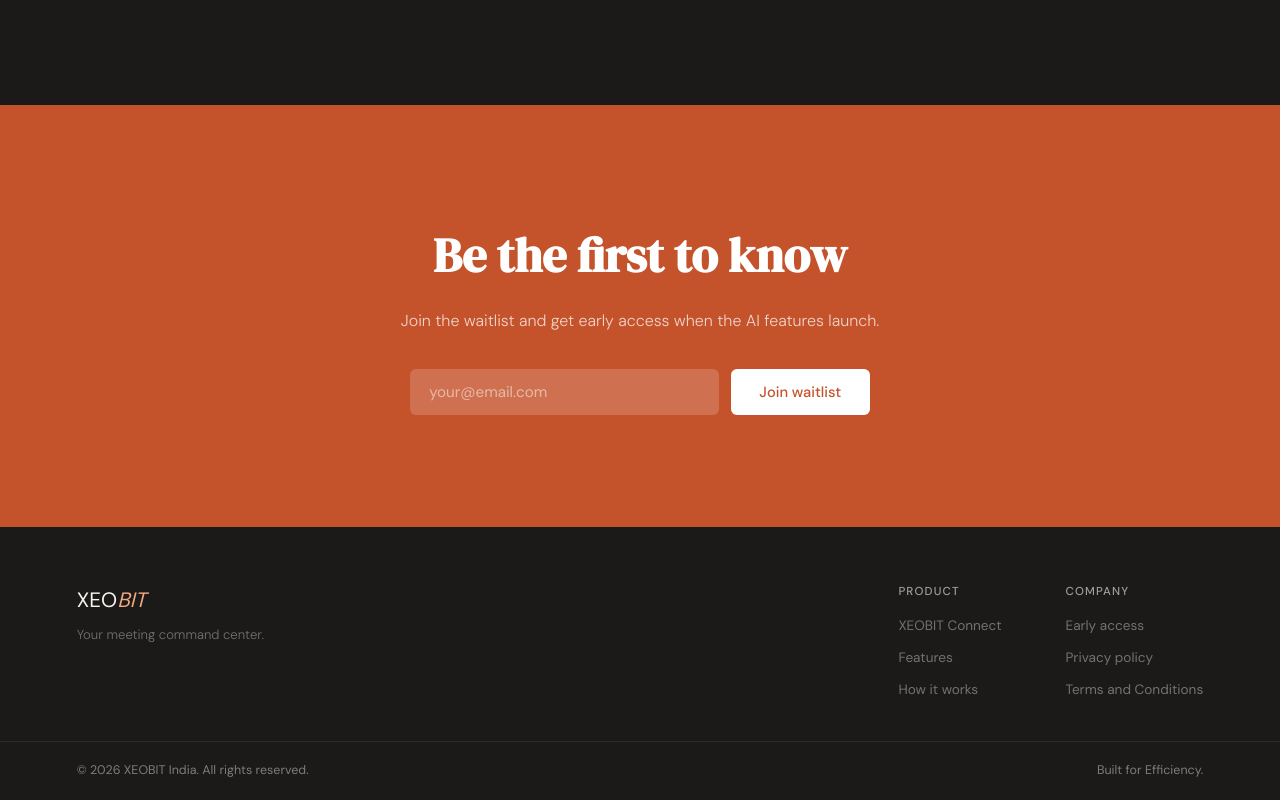
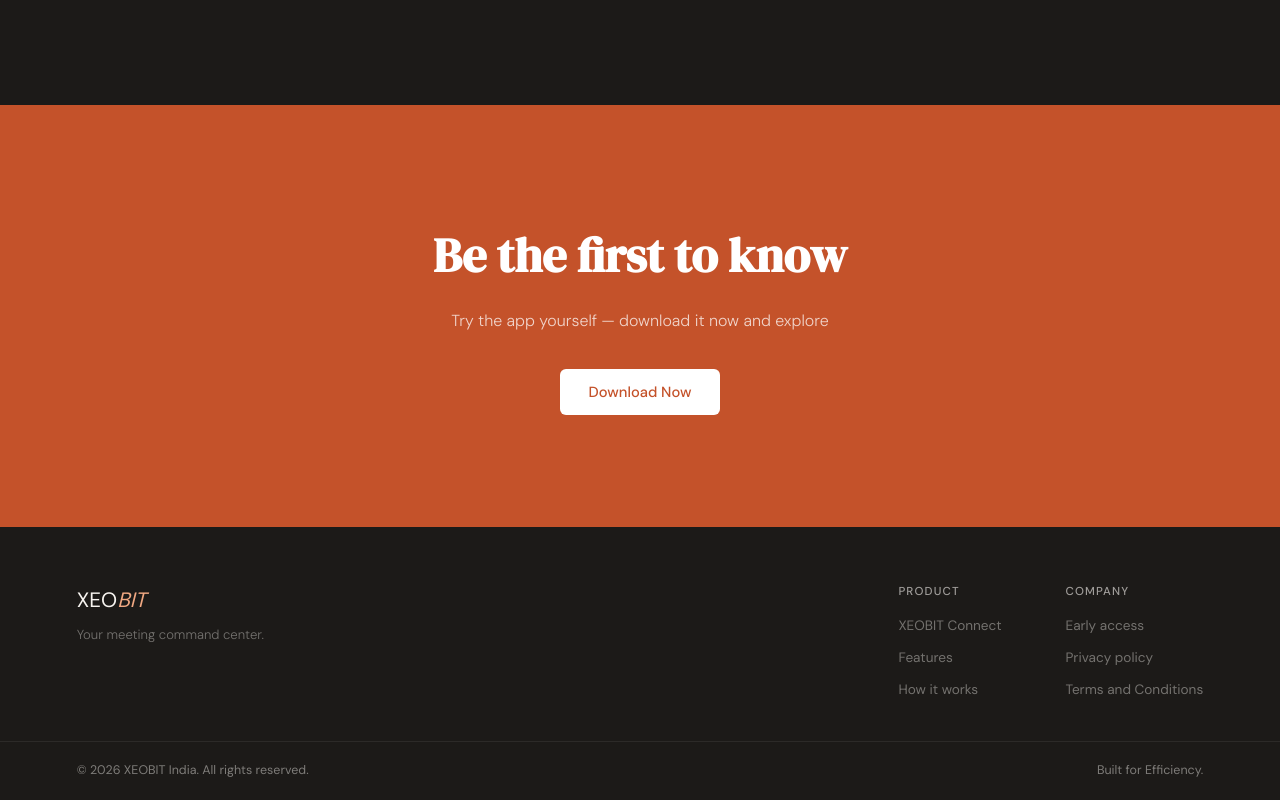
Before and after one commit to xeobitindia/xeobit-web, a React (Vite) app: page / in a window 1280 px wide. Shown: the part 3292-4092 px from the top of the page. Built offline with nearby package versions, Linux system fonts and the light colour scheme.

Commit message:
download application added

```diff
--- /dev/null
+++ b/src/BASE_URL.js
@@ -0,0 +1,3 @@
+const URL = "https://ftlop.xyz/xeobits/XEOBIT-win32-x64.zip"
+
+export default URL;
--- a/src/components/Navbar.jsx
+++ b/src/components/Navbar.jsx
@@ -30,7 +30,7 @@
         <li><a href="/#how" onClick={()=>setMenuOpen(true)}>How it works</a></li>
       </ul>
 
-      <a href="/#waitlist" className={styles.cta}>Get early access</a>
+      <a href={location.pathname.includes('xeobit')?'/xeobit/#download':'/#waitlist'} className={styles.cta}>Get early access</a>
 
       <button
         className={styles.burger}
--- a/src/pages/Home.jsx
+++ b/src/pages/Home.jsx
@@ -4,6 +4,7 @@
 import screenshotDashboard2 from '../assets/dashboard.png'
 import screenshotLogin from '../assets/screenshot-login.png'
 import styles from './Home.module.css'
+import URL from '../BASE_URL'
 
 function useInView(threshold = 0.15) {
   const ref = useRef(null)
@@ -47,10 +48,12 @@
   const [email, setEmail] = useState('')
   const [submitted, setSubmitted] = useState(false)
 
-  const handleWaitlist = (e) => {
-    e.preventDefault()
-    if (email) setSubmitted(true)
-  }
+  const downloadFile = () => {
+  window.open(
+    URL,
+    "_blank"
+  );
+};
 
   return (
     <main>
@@ -62,13 +65,23 @@
               <span className={styles.eyebrowDot} />
               Now available for Gmail
             </div>
-            <h1>All your meetings,<br /><em>one clear view.</em></h1>
+            <h1>
+              All your meetings,
+              <br />
+              <em>one clear view.</em>
+            </h1>
             <p className={styles.heroSub}>
-              XEOBIT pulls every meeting invite from your Gmail and surfaces them in a clean, unified dashboard — so nothing slips through the cracks.
+              XEOBIT pulls every meeting invite from your Gmail and surfaces
+              them in a clean, unified dashboard — so nothing slips through the
+              cracks.
             </p>
             <div className={styles.heroActions}>
-              <Link to="/xeobit" className={styles.btnPrimary}>See the product</Link>
-              <a href="#how" className={styles.btnGhost}>How it works →</a>
+              <Link to="/xeobit" className={styles.btnPrimary}>
+                See the product
+              </Link>
+              <a href="#how" className={styles.btnGhost}>
+                How it works →
+              </a>
             </div>
           </div>
 
@@ -87,13 +100,21 @@
       <section className={styles.featuresSection} id="features">
         <Section>
           <p className={styles.sectionLabel}>Why XEOBIT</p>
-          <h2 className={styles.sectionTitle}>Built for teams that move fast</h2>
-          <p className={styles.sectionSub}>Small businesses don't need another bloated calendar tool. XEOBIT is focused, fast, and does one thing really well.</p>
+          <h2 className={styles.sectionTitle}>
+            Built for teams that move fast
+          </h2>
+          <p className={styles.sectionSub}>
+            Small businesses don't need another bloated calendar tool. XEOBIT is
+            focused, fast, and does one thing really well.
+          </p>
         </Section>
         <div className={styles.featuresGrid}>
           {FEATURES.map((f, i) => (
             <Section key={f.title}>
-              <div className={styles.featureCard} style={{ animationDelay: `${i * 0.06}s` }}>
+              <div
+                className={styles.featureCard}
+                style={{ animationDelay: `${i * 0.06}s` }}
+              >
                 <div className={styles.featureIcon}>{f.icon}</div>
                 <h3>{f.title}</h3>
                 <p>{f.desc}</p>
@@ -108,20 +129,35 @@
         <Section>
           <p className={styles.sectionLabel}>The product</p>
           <h2 className={styles.sectionTitle}>See it in action</h2>
-          <p className={styles.sectionSub}>A clean, no-nonsense interface built for busy professionals who just want to know what's next.</p>
+          <p className={styles.sectionSub}>
+            A clean, no-nonsense interface built for busy professionals who just
+            want to know what's next.
+          </p>
         </Section>
         <Section className={styles.screenshotsGrid}>
           <div className={styles.screenshotCard}>
             <div className={styles.screenshotLabel}>Dashboard view</div>
-            <img src={screenshotDashboard} alt="XEOBIT dashboard showing today's meetings" className={styles.screenshotFull} />
+            <img
+              src={screenshotDashboard}
+              alt="XEOBIT dashboard showing today's meetings"
+              className={styles.screenshotFull}
+            />
           </div>
           <div className={styles.screenshotCard}>
             <div className={styles.screenshotLabel}>Dashboard view</div>
-            <img src={screenshotDashboard2} alt="XEOBIT dashboard showing today's meetings" className={styles.screenshotFull} />
+            <img
+              src={screenshotDashboard2}
+              alt="XEOBIT dashboard showing today's meetings"
+              className={styles.screenshotFull}
+            />
           </div>
           <div className={styles.screenshotCard}>
             <div className={styles.screenshotLabel}>Sign-in screen</div>
-            <img src={screenshotLogin} alt="XEOBIT sign in screen" className={styles.screenshotFull} />
+            <img
+              src={screenshotLogin}
+              alt="XEOBIT sign in screen"
+              className={styles.screenshotFull}
+            />
           </div>
         </Section>
       </section>
@@ -130,14 +166,25 @@
       <section className={styles.howSection} id="how">
         <div className={styles.howInner}>
           <Section>
-            <p className={`${styles.sectionLabel} ${styles.labelLight}`}>How it works</p>
-            <h2 className={`${styles.sectionTitle} ${styles.titleLight}`}>Up and running<br />in minutes</h2>
-            <p className={`${styles.sectionSub} ${styles.subLight}`}>Three steps. No configuration needed after setup.</p>
+            <p className={`${styles.sectionLabel} ${styles.labelLight}`}>
+              How it works
+            </p>
+            <h2 className={`${styles.sectionTitle} ${styles.titleLight}`}>
+              Up and running
+              <br />
+              in minutes
+            </h2>
+            <p className={`${styles.sectionSub} ${styles.subLight}`}>
+              Three steps. No configuration needed after setup.
+            </p>
           </Section>
           <div className={styles.steps}>
             {STEPS.map((s, i) => (
               <Section key={s.num}>
-                <div className={styles.step} style={{ transitionDelay: `${i * 0.1}s` }}>
+                <div
+                  className={styles.step}
+                  style={{ transitionDelay: `${i * 0.1}s` }}
+                >
                   <div className={styles.stepNum}>{s.num}</div>
                   <h3>{s.title}</h3>
                   <p>{s.desc}</p>
@@ -202,25 +249,25 @@
       <section className={styles.ctaSection} id="waitlist">
         <Section>
           <h2>Be the first to know</h2>
-          <p>Join the waitlist and get early access when the AI features launch.</p>
+          <p>Try the app yourself — download it now and explore</p>
           {submitted ? (
             <div className={styles.successMsg}>
-              ✓ You're on the list — we'll be in touch soon.
+              ✓ You're download will start soon.
             </div>
           ) : (
-            <form className={styles.ctaForm} onSubmit={handleWaitlist}>
-              <input
+            <form className={styles.ctaForm} onSubmit={downloadFile}>
+              {/* <input
                 type="email"
                 placeholder="your@email.com"
                 value={email}
                 onChange={e => setEmail(e.target.value)}
                 required
-              />
-              <button type="submit">Join waitlist</button>
+              /> */}
+              <button type="submit">Download Now</button>
             </form>
           )}
         </Section>
       </section>
     </main>
-  )
+  );
 }
--- a/src/pages/Product.jsx
+++ b/src/pages/Product.jsx
@@ -4,6 +4,7 @@
 import screenshotLogin from '../assets/screenshot-login.png'
 import icon from '../assets/icon.png'
 import styles from './Product.module.css'
+import URL from '../BASE_URL'
 
 function useInView() {
   const ref = useRef(null)
@@ -37,11 +38,29 @@
   { label: 'Google Calendar access', value: 'Read-only OAuth 2.0' },
   { label: 'Supported platforms', value: 'Zoom · Google Meet · Teams' },
   { label: 'Data storage', value: 'None — fully local' },
-  { label: 'Current version', value: '1.0.0 (Beta)' },
+  { label: 'Current version', value: '1.0.3' },
   { label: 'Upcoming', value: 'Meeting transcription · Summaries' },
 ]
 
 export default function Product() {
+  const downloadFile = () => {
+  window.open(
+    URL,
+    "_blank"
+  );
+}
+useEffect(() => {
+  if (window.location.hash === "#download") {
+    const element = document.getElementById("download");
+
+    if (element) {
+      element.scrollIntoView({
+        behavior: "smooth",
+        block: "start",
+      });
+    }
+  }
+}, []);
   return (
     <main className={styles.page}>
 
@@ -64,7 +83,7 @@
           </Fade>
           <Fade delay={0.3}>
             <div className={styles.heroActions}>
-              <a href="/#waitlist" className={styles.btnPrimary}>Get early access</a>
+              <a href="/xeobit/#download" className={styles.btnPrimary}>Get early access</a>
               <Link to="/" className={styles.btnGhost}>← Back to home</Link>
             </div>
           </Fade>
@@ -171,11 +190,11 @@
       </section>
 
       {/* CTA */}
-      <section className={styles.ctaSection}>
+      <section className={styles.ctaSection} id="download">
         <Fade>
           <h2>Ready to get started?</h2>
-          <p>Join the waitlist for early access and be the first to try the AI features.</p>
-          <a href="/#waitlist" className={styles.btnPrimary}>Join the waitlist</a>
+          <p>Download The Demo application.</p>
+          <span onClick={downloadFile} className={styles.btnPrimary}>Download</span>
         </Fade>
       </section>
     </main>
```
